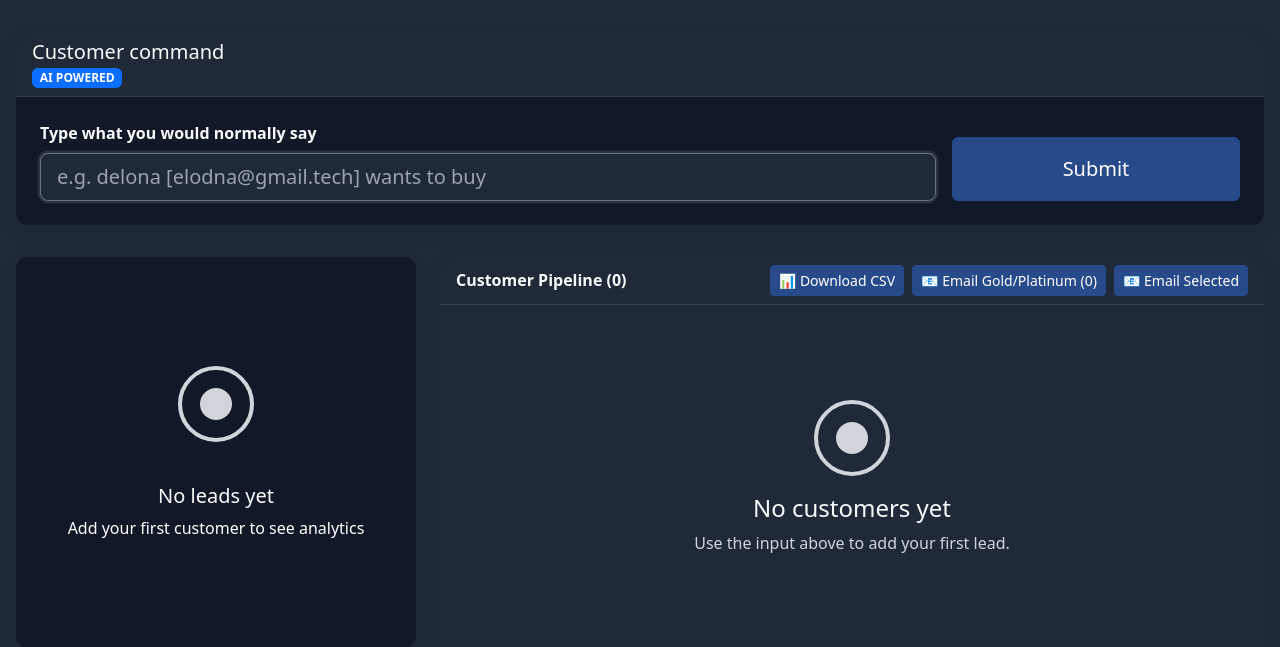
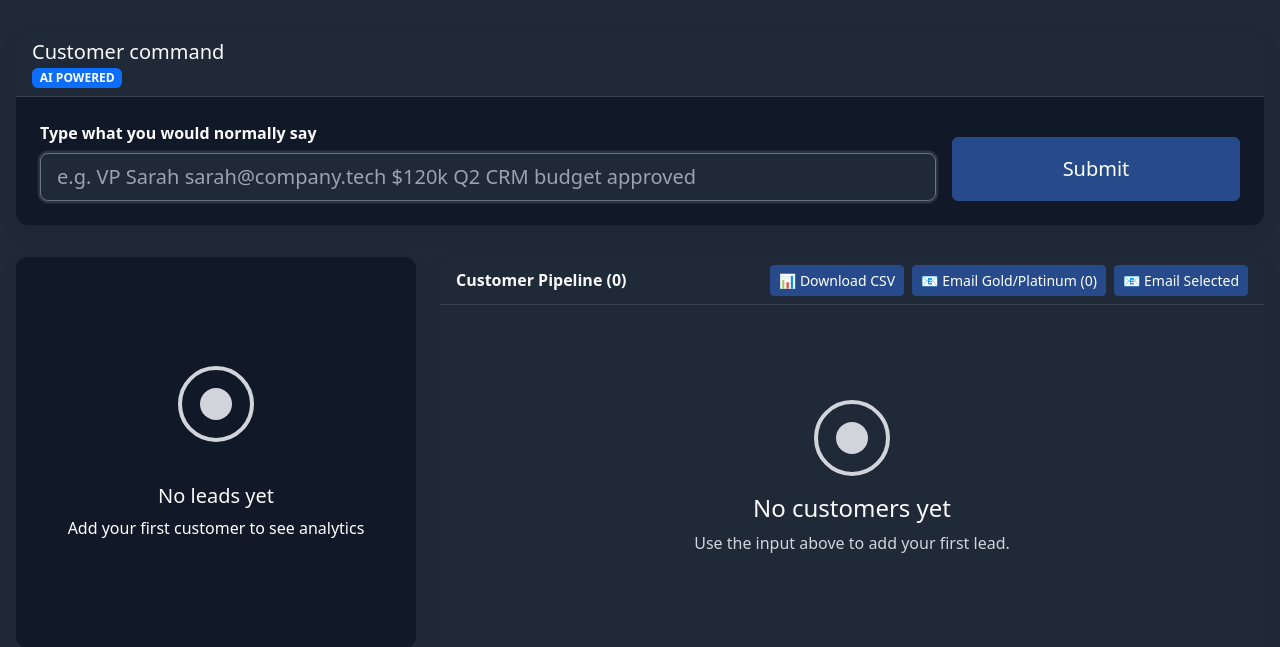
Before and after one commit to arina-bolkunova/ai-customer-manager, a Flask app: page / in a window 1280 px wide. Shown: the part 83-730 px from the top of the page. Run offline with Flask 3, Linux system fonts and the light colour scheme.

Commit message:
style:messagecolor

```diff
--- a/main.py
+++ b/main.py
@@ -228,8 +228,8 @@ def index():
         3. Ignore ALL titles (CTO VP Director)
 
         Examples:
-        "delona [elodna@gmail.tech] wants to buy" → {{"action":"add","name":"delona",
-        "email":"elodna@gmail.tech"}}
+        "John [johna@company.tech] wants to buy" → {{"action":"add","name":"John",
+        "email":"John@company.tech"}}
         "CTO jo [jo@acme.com]" → {{"action":"add","name":"jo","email":"jo@acme.com"}}
         "Add VP Sarah [sarah@acme.com]" → {{"action":"add","name":"Sarah","email":"sarah@acme.com"}}
 
--- a/static/css/style.css
+++ b/static/css/style.css
@@ -243,3 +243,14 @@ body.dark-mode .empty-state,
 body.dark-mode h5 {
   color: #f9fafb !important;
 }
+
+.alert-success {
+  background-color: #166534 !important;
+  color: #f0fdf4 !important;
+  border-color: #15803d !important;
+}
+
+body .alert-success {
+  background-color: #166534 !important;
+  color: #f0fdf4 !important;
+}
--- a/templates/index.html
+++ b/templates/index.html
@@ -33,7 +33,7 @@
                   <div class="col-lg-9">
                     <label for="prompt" class="form-label fw-semibold">Type what you would normally say</label>
                     <input type="text" id="prompt" name="prompt" class="form-control form-control-lg"
-                      placeholder="e.g. delona [elodna@gmail.tech] wants to buy"
+                      placeholder="e.g. VP Sarah sarah@company.tech $120k Q2 CRM budget approved"
                       value="{{ request.form.prompt if request.form else '' }}" autofocus>
                   </div>
                   <div class="col-lg-3">
```
